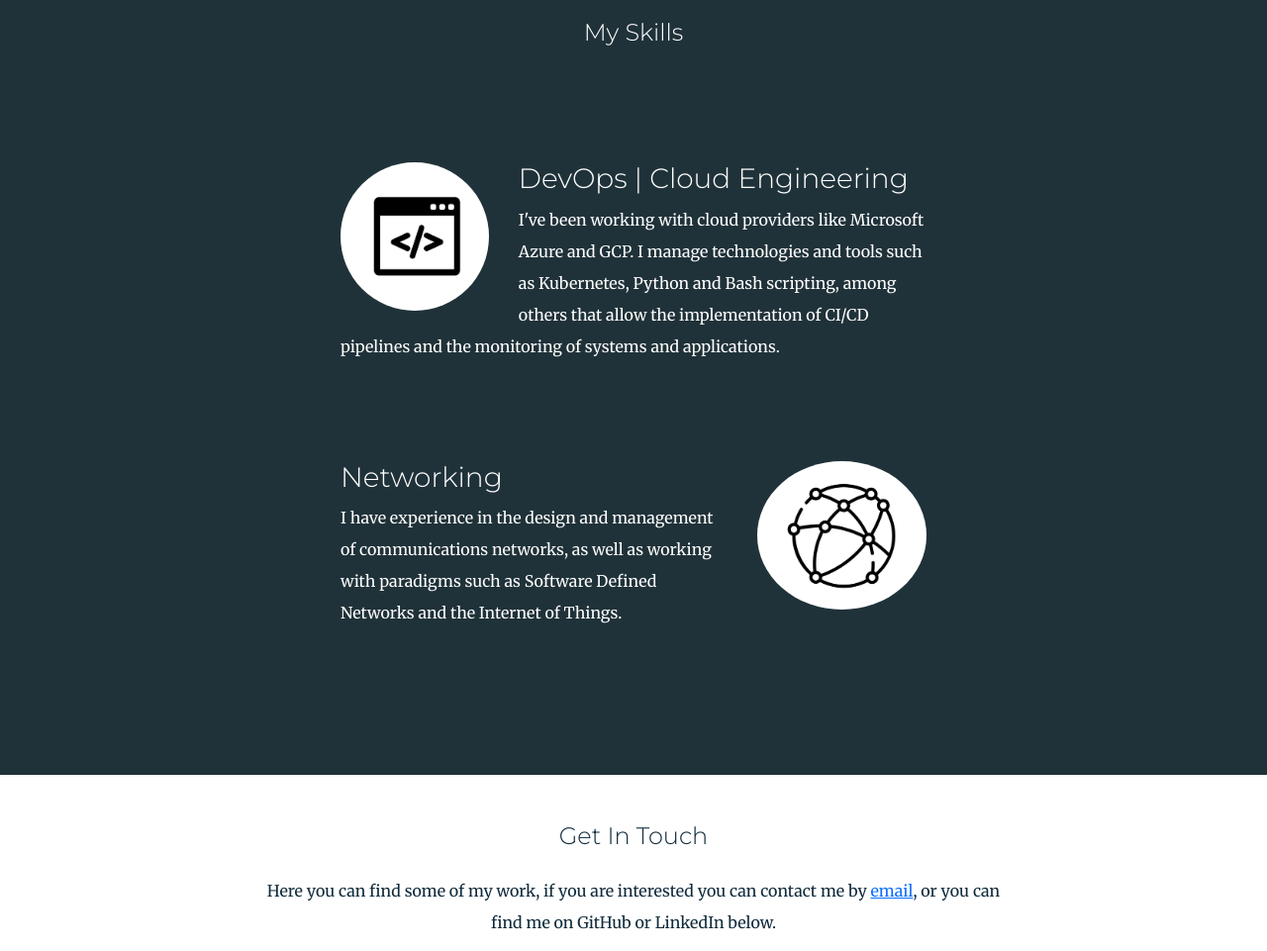
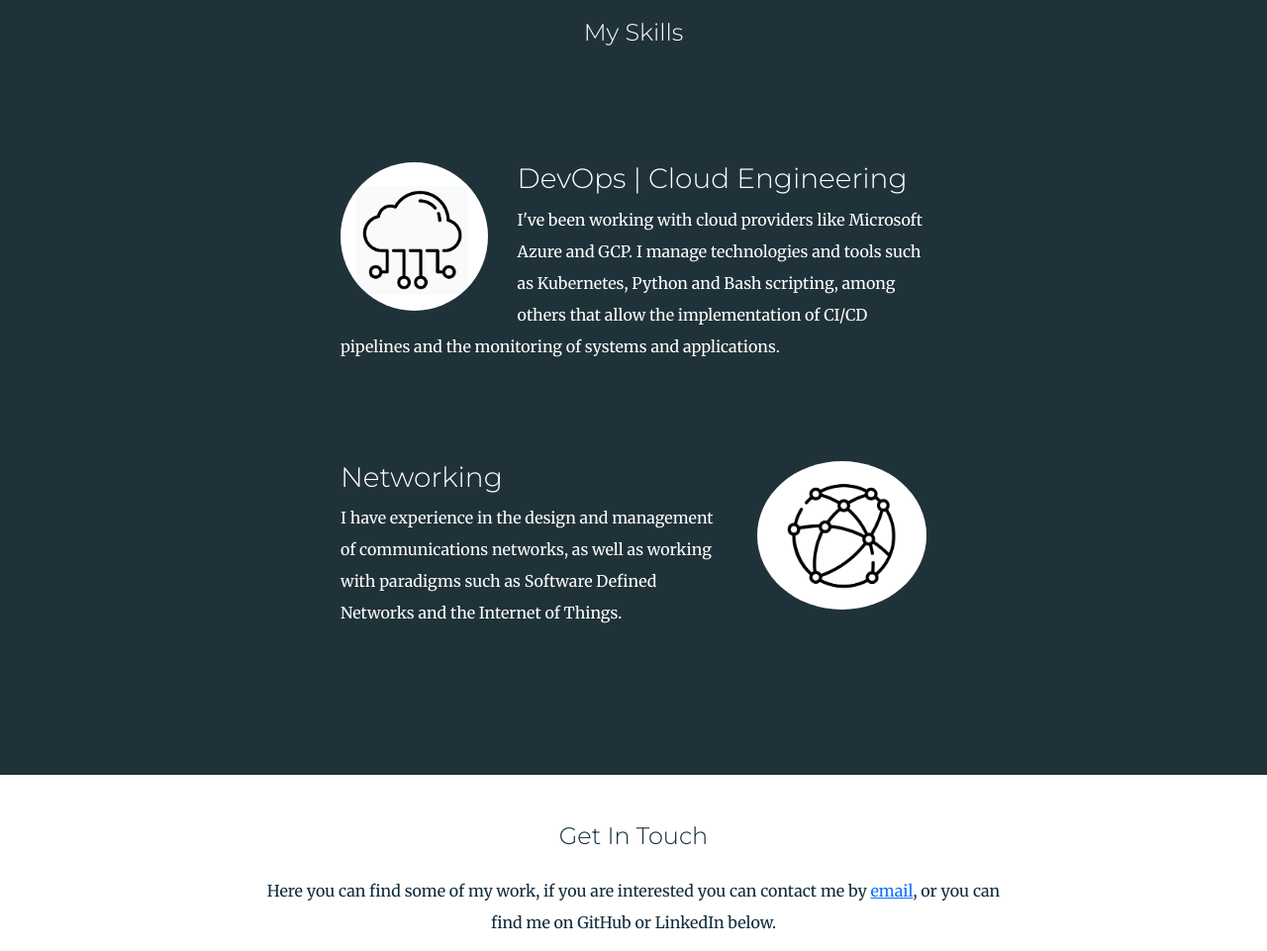
Before and after one commit to davidbenm/personal-site, a plain HTML site: page index.html in a window 1280 px wide. Shown: the part 870-1831 px from the top of the page at 99% size. Drawn offline with nearby package versions, Linux system fonts and the light colour scheme.

Commit message:
Change skill image

```diff
--- a/index.html
+++ b/index.html
@@ -44,7 +44,7 @@
         <div class="skills colored-section">
             <h2>My Skills</h2>
             <div class="skill-row">
-                <img class="code-image" src="images/code.jpg" alt="">
+                <img class="code-image" src="images/cloud.jpg" alt="">
                 <h3>DevOps | Cloud Engineering</h3>
                 <p>I've been working with cloud providers like Microsoft Azure and GCP.
                     I manage technologies and tools such as Kubernetes, Python and Bash scripting,
```
Also changed, not shown: images/cloud.jpg (added).
